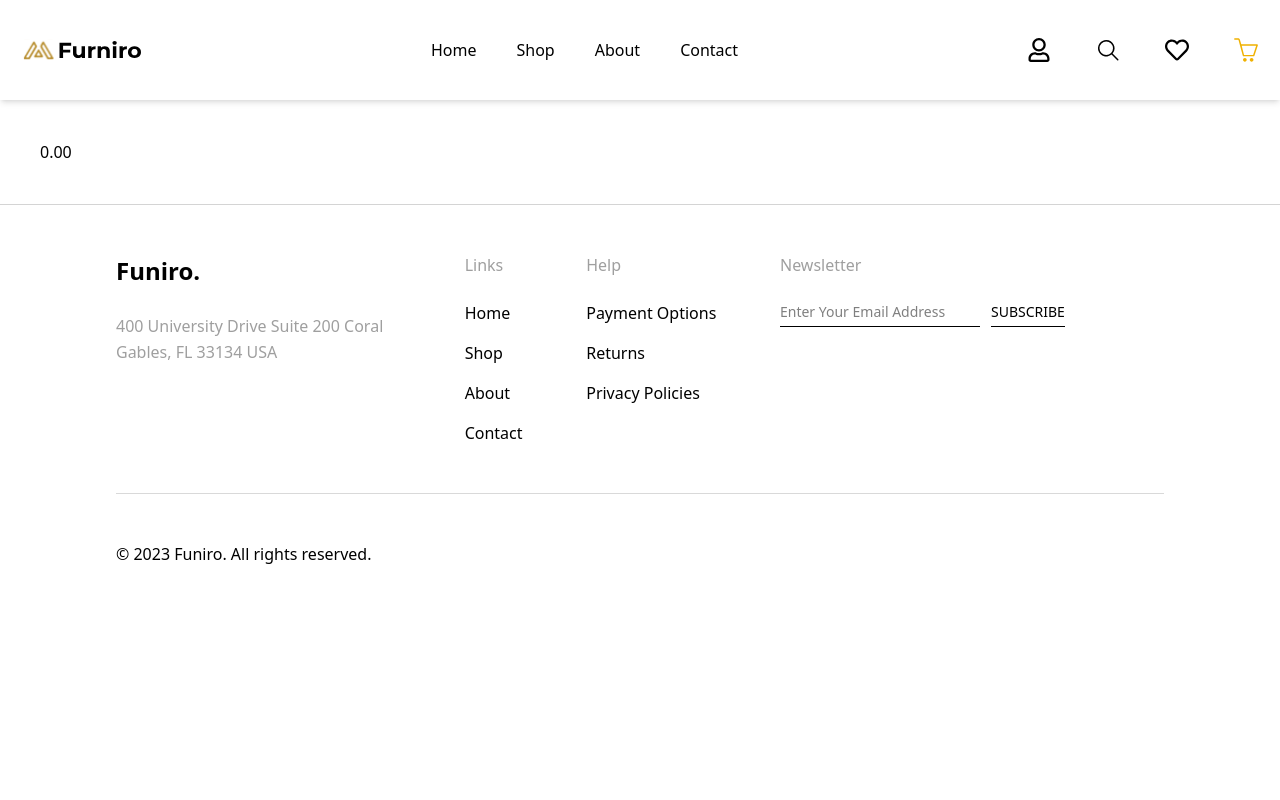
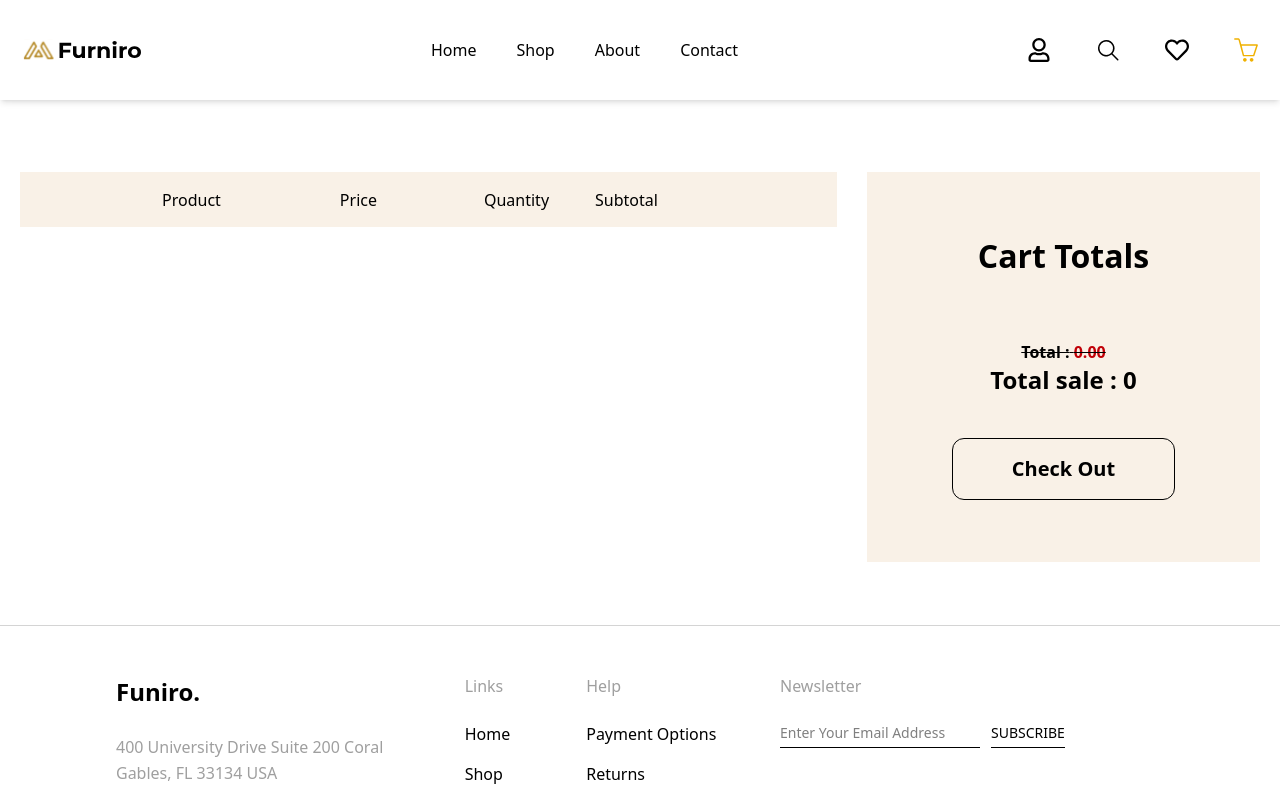
Before and after one commit to farrux-097/Deltron, a React (Vite) app: page /cart in a window 1280 px wide. Shown: the top 800 px of the page. Built offline with nearby package versions, Linux system fonts and the light colour scheme.

Commit message:
add cart

```diff
--- a/src/components/products/Products.jsx
+++ b/src/components/products/Products.jsx
@@ -8,9 +8,7 @@ import { useCart } from "../../zustand/useCart";
 const Products = ({ data }) => {
   const navigate = useNavigate();
   const { toggleWishlist, wishlist } = useStore();
-  const { add,cart } = useCart();
-  console.log(wishlist);
-console.log(cart);
+  const { add } = useCart();
   return (
     <div className="max-w-[1236px] w-full px-4 m-auto mt-[57px] flex flex-col items-center">
       <h1 className="text-[32px] sm:text-[40px] text-[#3A3A3A]">
@@ -35,15 +33,18 @@ console.log(cart);
             </div>
             <div className="w-[48px] h-[70px] absolute top-[24px] right-[-24px] group-hover:translate-x-[-30px] opacity-0 group-hover:opacity-100 duration-300  flex items-center justify-center">
               <div className="flex flex-col">
-                <button className="size-[30px]" onClick={() => toggleWishlist(product)}>
+                <button
+                  className="size-[30px]"
+                  onClick={() => toggleWishlist(product)}
+                >
                   {wishlist.some((item) => item.id === product.id) ? (
-                    <FaHeart size="25px"/>
+                    <FaHeart size="25px" />
                   ) : (
-                    <FaRegHeart size="25px"/>
+                    <FaRegHeart size="25px" />
                   )}
                 </button>
                 <button onClick={() => add(product)}>
-                  <LuShoppingCart size="25px"/>
+                  <LuShoppingCart size="25px" />
                 </button>
               </div>
             </div>
--- a/src/pages/cart/Cart.jsx
+++ b/src/pages/cart/Cart.jsx
@@ -1,6 +1,7 @@
 import React from "react";
 import { useCart } from "../../zustand/useCart";
 import Products from "../../components/products/Products";
+import { FaTrash } from "react-icons/fa";
 
 const Cart = () => {
   const { cart, increment, decrement, remove } = useCart();
@@ -10,35 +11,68 @@ const Cart = () => {
   );
 
   return (
-    <div className="p-10">
-      <h1 className="text-2x1">{totalPrice.toFixed(2)}</h1>
+    <div className="">
+      <div className="mt-[72px] flex justify-center gap-[30px]">
+        <div className="w-[817px]">
+          <ul className="h-[55px] flex items-center pl-[142px] bg-[#F9F1E7] w-full">
+            <li>Product</li>
+            <li className="ml-[119px]">Price</li>
+            <li className="ml-[107px]">Quantity</li>
+            <li className="ml-[46px] w-full">Subtotal</li>
+          </ul>
           {cart?.map((product) => (
-        <div key={product.id}>
-          <img src={product.thumbnail} width={60} alt="" />
-          <p>{product.title}</p>
-          <p>{product.price} USD</p>
-          <strong>{(product.quantity * product.price).toFixed(2)} USD</strong>
-          <div>
+            <div
+              key={product.id}
+              className="flex items-center mt-[55px] mb-[55px] "
+            >
+              <img
+                src={product.thumbnail}
+                className="size-[108px]  bg-[#F9F1E7] rounded-xl"
+                alt=""
+              />
+              <div className="flex items-center w-full pl-[34px]">
+                <p className="w-[177px] text-[#9F9F9F]">{product.title}</p>
+                <p className="w-[117px] text-[#9F9F9F]">{product.price} USD</p>
+                <div className="w-[100px] border px-[10px] h-[42px] items-center py-[5px] rounded-xl flex justify-between">
                   <button
                     disabled={product.quantity <= 1}
                     onClick={() => decrement(product)}
-              className="p-2 bg-gray-300 disabled: opacity-40"
+                    className="text-[40px] pb-[5px] disabled:text-gray-300"
                   >
                     -
                   </button>
                   <span className="p-2">{product.quantity}</span>
                   <button
                     onClick={() => increment(product)}
-              className="p-2bg-gray-300"
+                    className="text-[30px] pb-[5px]"
                   >
                     +
                   </button>
-            <button onClick={() => remove(product)}>delete</button>
+                </div>
+                <p className="pl-[30px] w-[170px]">
+                  {(product.quantity * product.price).toFixed(2)} USD
+                </p>
+                <button className="text-[25px]" onClick={() => remove(product)}>
+                  <FaTrash />
+                </button>
               </div>
             </div>
           ))}
         </div>
+        <div className="bg-[#F9F1E7] w-[393px] h-[390px] pt-[60px] text-center font-semibold mb-[63px]">
+          <h2 className="text-[32px]">Cart Totals</h2>
+          <p className="mt-[60px] line-through">
+            Total :{" "}
+            <span className="text-red-700">{totalPrice.toFixed(2)}</span>
+          </p>
+          <h1 className="text-2xl">Total sale : {totalPrice.toFixed(2) / 2}</h1>
+          <button className="mt-[42px] px-[59px] py-[15px] text-[20px] border rounded-xl hover:bg-amber-500 hover:border-white hover:text-white">
+            Check Out
+          </button>
+        </div>
+      </div>
+    </div>
   );
 };
 
-export default Cart
+export default Cart;
```
Lines whose indentation alone changed are shown as unchanged.
